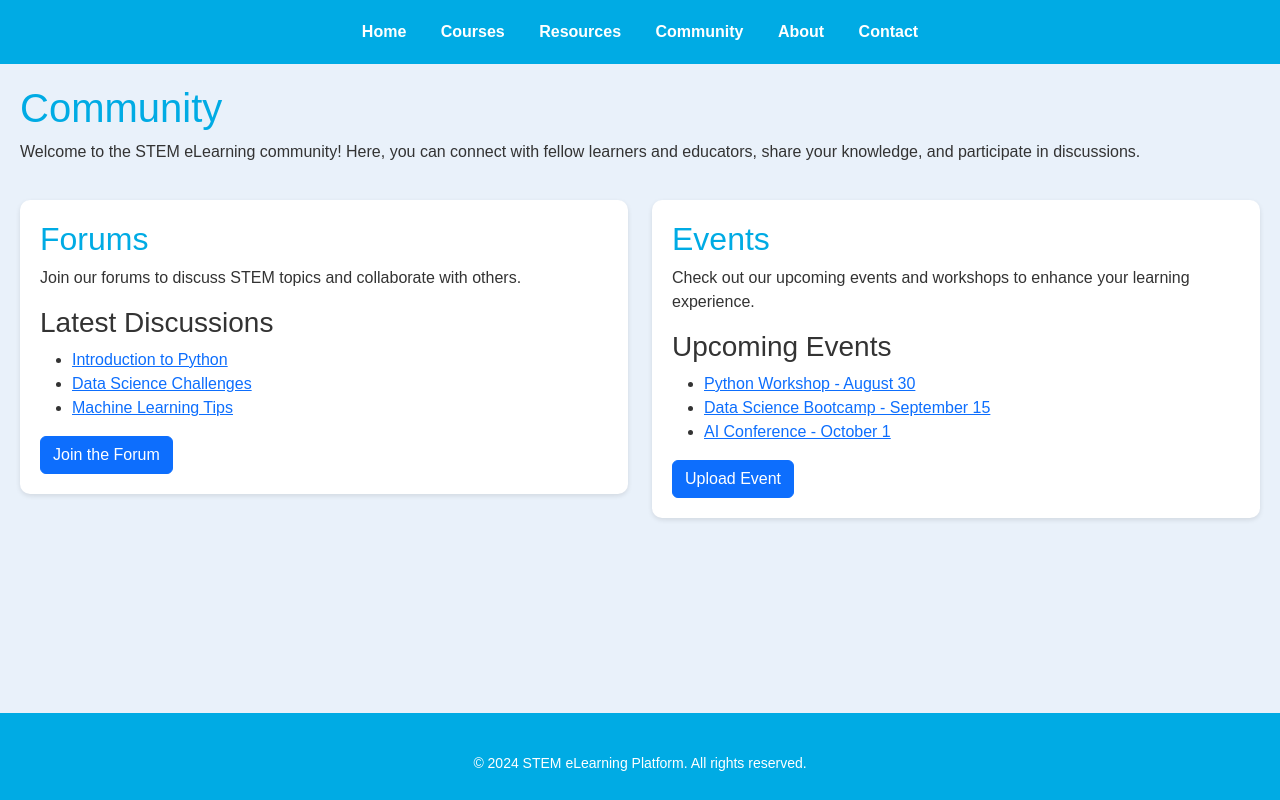
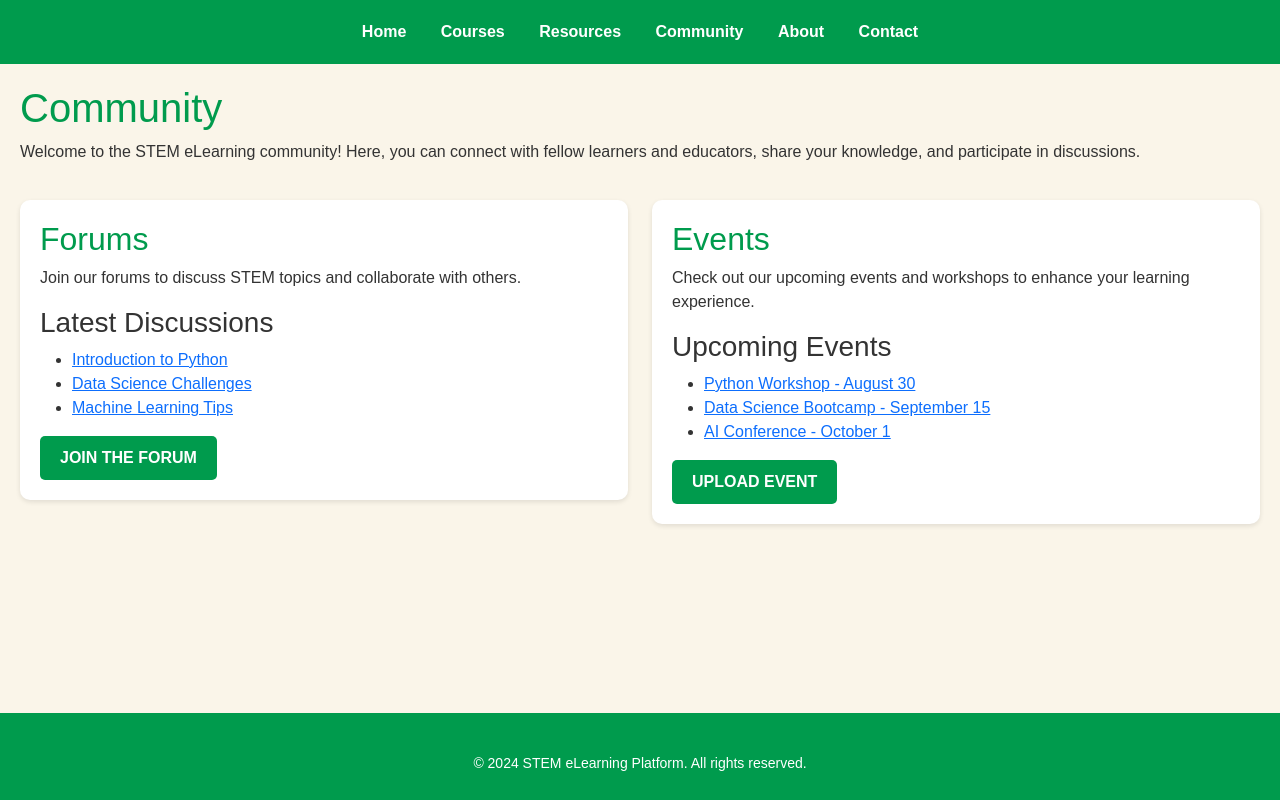
Before and after one commit to swalehmwadime/STEM-eLearning, a Flask app: page /community in a window 1280 px wide. Run offline with Flask 2, Linux system fonts and the light colour scheme; some libraries are stand-ins or nearby versions.

Commit message:
Adjust color codes
Changed color codes to green,ivory

```diff
--- a/app/templates/community.html
+++ b/app/templates/community.html
@@ -9,13 +9,13 @@
     <style>
         body {
             font-family: Arial, sans-serif;
-            background-color: #E9F1FA; /* Light Blue */
+            background-color: #FAF5E9; /* Ivory background */
             color: #333;
             margin: 0;
             padding: 0;
         }
         header {
-            background-color: #00ABE4; /* Bright Blue */
+            background-color: #009B4D; /* Green background */
             color: white;
             padding: 20px;
             text-align: center;
@@ -40,7 +40,7 @@
             box-shadow: 0 2px 5px rgba(0, 0, 0, 0.1);
         }
         h1, h2 {
-            color: #00ABE4; /* Bright Blue */
+            color: #009B4D; /* Green heading */
         }
         .forums, .events {
             display: flex;
@@ -48,13 +48,27 @@
         }
         .forums .event-card, .events .event-card {
             width: 48%;
-            background-color: #E9F1FA;
+            background-color: #FAF5E9; /* Ivory background */
             padding: 15px;
             border-radius: 10px;
             box-shadow: 0 2px 5px rgba(0, 0, 0, 0.1);
         }
+        .btn-primary {
+            background-color: #009B4D; /* Green background */
+            color: white;
+            border: none;
+            padding: 10px 20px;
+            border-radius: 5px;
+            text-transform: uppercase;
+            font-weight: bold;
+            cursor: pointer;
+            transition: background-color 0.3s ease;
+        }
+        .btn-primary:hover {
+            background-color: #007a3d; /* Darker green on hover */
+        }
         footer {
-            background-color: #00ABE4; /* Bright Blue */
+            background-color: #009B4D; /* Green background */
             color: white;
             text-align: center;
             padding: 10px;
@@ -90,7 +104,7 @@
                             <li><a href="#">Data Science Challenges</a></li>
                             <li><a href="#">Machine Learning Tips</a></li>
                         </ul>
-                        <button class="btn btn-primary">Join the Forum</button>
+                        <button class="btn-primary">Join the Forum</button>
                     </div>
                 </section>
             </div>
@@ -105,7 +119,7 @@
                             <li><a href="#">Data Science Bootcamp - September 15</a></li>
                             <li><a href="#">AI Conference - October 1</a></li>
                         </ul>
-                        <button class="btn btn-primary">Upload Event</button>
+                        <button class="btn-primary">Upload Event</button>
                     </div>
                 </section>
             </div>
```
